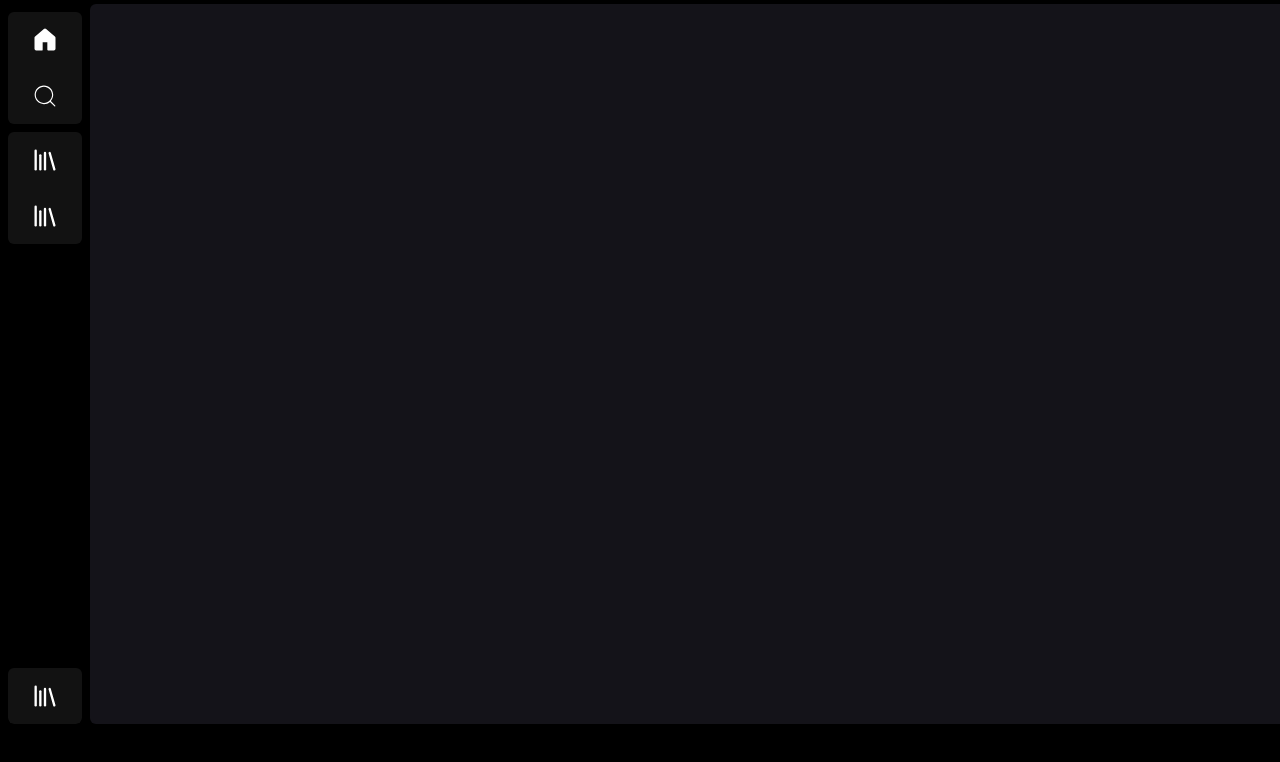
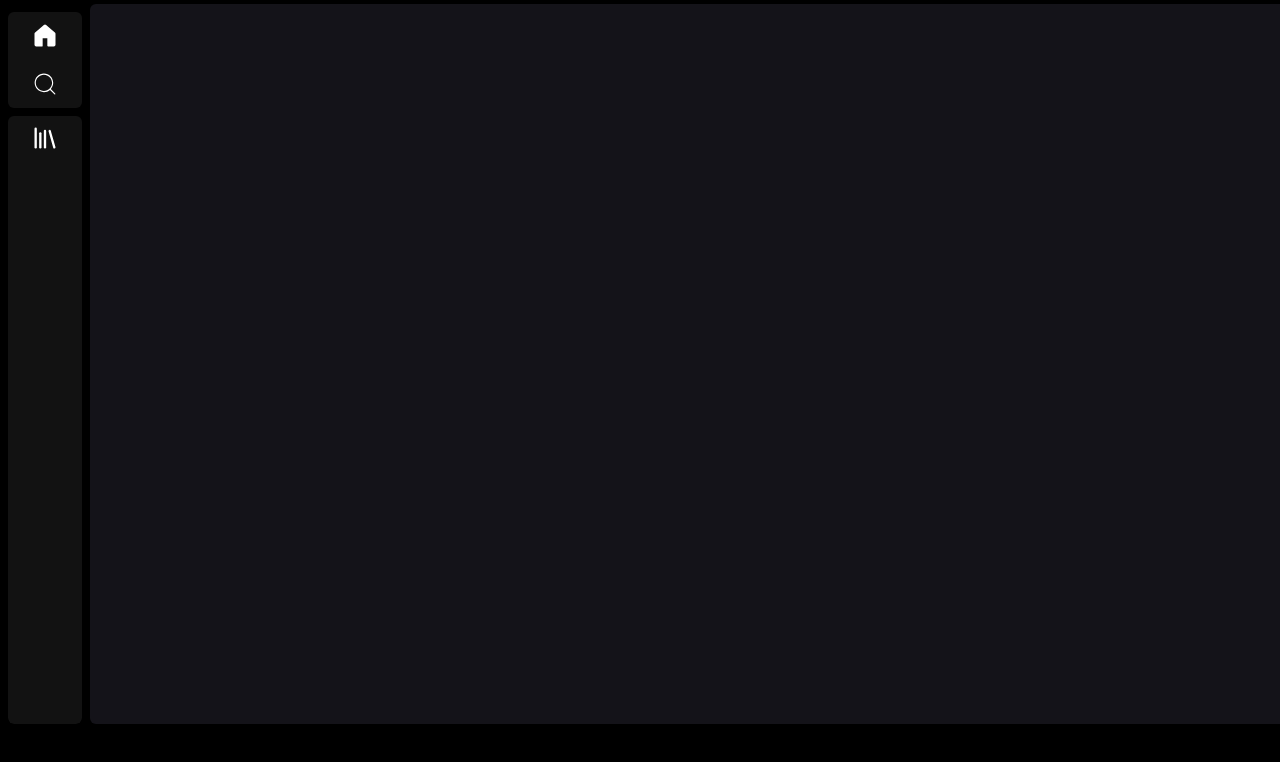
Before and after one commit to ryzen322/MusicPlayer, a React (Vite) app: page /about/1 in a window 1280 px wide. Shown: the top 762 px of the page. Built offline with nearby package versions, Linux system fonts and the light colour scheme; what spotify-web-api-js would draw is missing.

Commit message:
done desingning navigation

```diff
--- a/src/App.tsx
+++ b/src/App.tsx
@@ -10,9 +10,11 @@ import PlayerInfo from "./components/PlayerInfo";
 import PlayerInfiId from "./components/PlayerInfiId";
 import Album from "./page/Album";
 import MyAlbums from "./components/MyAlbums";
+import { useSpotifyApi } from "./hooks/useSpotifyApi";
 
 function App() {
   const user = useAppSelector((state) => state.playlist);
+  useSpotifyApi();
 
   return (
     <div className=" h-dvh w-full flex relative gap-2 bg-[#000000] ">
--- a/src/components/NavigationBar.tsx
+++ b/src/components/NavigationBar.tsx
@@ -3,44 +3,51 @@ import { GoHomeFill } from "react-icons/go";
 import { CiSearch } from "react-icons/ci";
 import PlayerLayout from "../layouts/PlayerLayout";
 import { LuLibrary } from "react-icons/lu";
+import { useAppSelector } from "../slice/store";
+import { CiMusicNote1 } from "react-icons/ci";
 
 const NavigationBar = () => {
+  const { playList } = useAppSelector((state) => state.playlist);
+
   return (
     <PlayerLayout className=" ml-2  rounded-md w-[5rem] flex flex-col gap-2 bg-black pt-2">
       <div className="  flex flex-col items-center bg-[#121212] rounded-md">
         <div className=" w-full  rounded-md  flex  flex-col items-center ">
-          <div className=" w-full h-[3.5rem] flex items-center justify-center  text-[1.75rem] cursor-pointer">
+          <div className=" w-full h-[6dvh] flex items-center justify-center  text-[1.75rem] cursor-pointer">
             <GoHomeFill className=" text-white" />
           </div>
-          <div className=" w-full h-[3.5rem] flex items-center justify-center text-white text-[1.75rem] cursor-pointer">
+          <div className=" w-full h-[6dvh] flex items-center justify-center text-white text-[1.75rem] cursor-pointer">
             <CiSearch />
           </div>
         </div>
       </div>
-      <div className="  flex flex-col items-center bg-[#121212] rounded-md">
-        <div className=" w-full  rounded-md  flex  flex-col items-center ">
-          <div className=" w-full h-[3.5rem] flex items-center justify-center  text-[1.75rem] cursor-pointer">
-            <LuLibrary className=" text-white" />
-          </div>
-        </div>
+      <div className=" w-full h-full  rounded-md  flex  flex-col items-center bg-[#121212] gap-2 overflow-hidden">
         <a
           href={loginURL}
-          className=" w-full  rounded-md  flex  flex-col items-center "
+          className=" w-full h-[6dvh] flex items-center justify-center  text-[1.75rem] cursor-pointer"
         >
-          <div className=" w-full h-[3.5rem] flex items-center justify-center  text-[1.75rem] cursor-pointer">
-            <LuLibrary className=" text-white" />
-          </div>
+          <LuLibrary className=" text-white" />
         </a>
-      </div>
-      <div className="  flex flex-col items-center bg-[#121212] rounded-md mt-auto">
-        <a
-          href={loginURL}
-          className=" w-full  rounded-md  flex  flex-col items-center "
-        >
-          <div className=" w-full h-[3.5rem] flex items-center justify-center  text-[1.75rem] cursor-pointer">
-            <LuLibrary className=" text-white" />
-          </div>
-        </a>
+        <ul className=" w-full h-full overflow-y-scroll keep-scrolling flex flex-col gap-3 px-[6px] scroll-auto rounded-md py-1 ">
+          {playList.map((item) => (
+            <li
+              key={item.id}
+              className="w-full min-h-[6dvh] max-h-[6dvh]  flex items-center justify-center  text-[1.75rem] cursor-pointer bg-[#282828] rounded-md"
+            >
+              <div className=" w-full h-full rounded-md flex items-center justify-center">
+                {item.images === null ? (
+                  <CiMusicNote1 />
+                ) : (
+                  <img
+                    src={item.images[1].url}
+                    alt=""
+                    className=" w-full h-full rounded-md object-cover"
+                  />
+                )}
+              </div>
+            </li>
+          ))}
+        </ul>
       </div>
     </PlayerLayout>
   );
--- a/src/hooks/useSpotifyApi.ts
+++ b/src/hooks/useSpotifyApi.ts
@@ -5,6 +5,7 @@ import { useAppDispatch } from "../slice/store";
 import { setUser } from "../slice/userSlice";
 import {
   setAccesToken,
+  setLikes,
   // setPlay,
   setPlaylist,
   setTopPayList,
@@ -59,7 +60,6 @@ export function useSpotifyApi() {
     });
     spotifyApi.getUserPlaylists().then((data) => {
       const playlist = data.items;
-      // console.log(playlist);
 
       dispatch(setPlaylist(playlist));
     });
@@ -136,5 +136,9 @@ export function useSpotifyApi() {
       // My Top Playlist
       dispatch(setTopArtist(data.items));
     });
+
+    spotifyApi.getMySavedTracks().then((data) => {
+      dispatch(setLikes(data.items));
+    });
   }, [dispatch]);
 }
--- a/src/page/Home.tsx
+++ b/src/page/Home.tsx
@@ -2,11 +2,8 @@ import PlayerLayout from "../layouts/PlayerLayout";
 import { GrFormPrevious } from "react-icons/gr";
 import { MdOutlineNavigateNext } from "react-icons/md";
 import ContextMain from "../components/ContextMain";
-import { useSpotifyApi } from "../hooks/useSpotifyApi";
 
 const Home = () => {
-  useSpotifyApi();
-
   return (
     <PlayerLayout className="p-2 rounded-l-md w-full">
       {
--- a/src/slice/playlistSlice.ts
+++ b/src/slice/playlistSlice.ts
@@ -5,6 +5,7 @@ import {
   SingleAlbum,
   SingleAlbumResponse,
   TopPlaylist,
+  liked,
   topArtist,
 } from "../types";
 
@@ -53,6 +54,7 @@ interface PlayListArr {
   single?: SingleAlbum[];
   featuring?: SingleAlbum[];
   singleAlbum: SingleAlbumResponse;
+  likes: liked[];
 }
 
 const initialState: PlayListArr = {
@@ -84,6 +86,7 @@ const initialState: PlayListArr = {
     type: "",
     uri: "",
   },
+  likes: [],
 };
 
 export const playlistSlice = createSlice({
@@ -124,6 +127,9 @@ export const playlistSlice = createSlice({
     singleAlbum: (state, action: PayloadAction<SingleAlbumResponse>) => {
       state.singleAlbum = action.payload;
     },
+    setLikes: (state, action: PayloadAction<liked[]>) => {
+      state.likes = action.payload;
+    },
   },
 });
 
@@ -137,4 +143,5 @@ export const {
   setArtistAlbum,
   setAlbum,
   singleAlbum,
+  setLikes,
 } = playlistSlice.actions;
--- a/src/types/index.ts
+++ b/src/types/index.ts
@@ -236,3 +236,16 @@ export type User = {
   lastname?: string | null;
   gender?: string | null | boolean;
 };
+
+export interface Tract {
+  name: string;
+  uri: string;
+  type: string;
+  id: string;
+  album: albumType;
+}
+
+export interface liked {
+  added_at: string;
+  track: Tract;
+}
```
